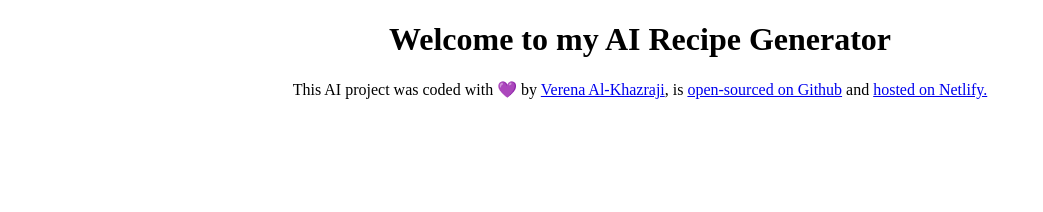
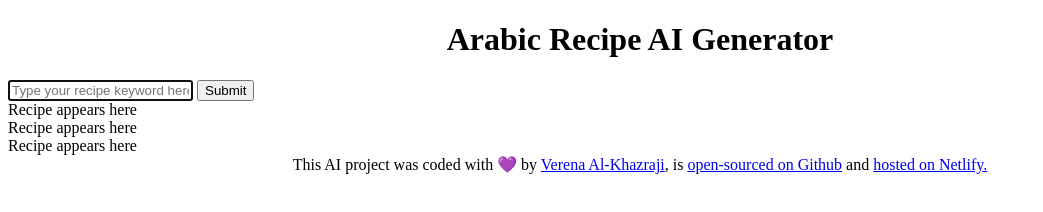
Before and after one commit to verenx/ai-definitions-generator, a plain HTML site: page index.html in a window 1280 px wide. Shown: the whole page, without its empty margins (0-1043 px from the left). Drawn offline with Linux system fonts and the light colour scheme.

Commit message:
added basic html structure for the generator

```diff
--- a/index.html
+++ b/index.html
@@ -4,10 +4,22 @@
     <meta charset="UTF-8">
     <meta name="viewport" content="width=device-width, initial-scale=1.0">
     <link rel="stylesheet" href="src/style.css">
-    <title>Document</title>
+    <title>Arabic Recipe AI Generator</title>
 </head>
 <body>
-    <h1>Welcome to my AI Recipe Generator</h1>
+    <header><h1>Arabic Recipe AI Generator</h1></header>
+    <main>
+        <form action="">
+            <input type="text" placeholder="Type your recipe keyword here" autofocus required />
+            <input type="submit" />
+        </form>
+        <div>
+            Recipe appears here <br />
+            Recipe appears here <br />
+            Recipe appears here <br />
+
+        </div>
+    </main>
     <footer>This AI project was coded with 💜 by <a href="https://www.linkedin.com/in/verena-al-khazraji-a73bb370" target="_blank">
         Verena Al-Khazraji</a>,
         is <a href="https://github.com/verenx/ai-recipe-generator" target="_blank">open-sourced on Github</a>
```
